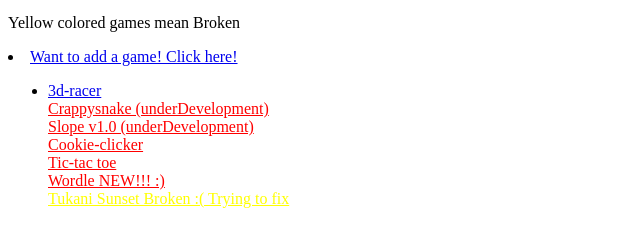
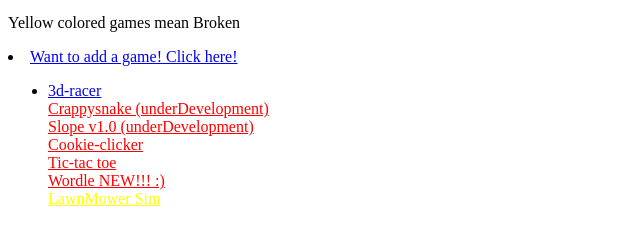
Before and after one commit to Zanman503/Naeroglops, a plain HTML site: page index.html in a window 1280 px wide. Shown: the part 100-346 px from the top of the page, without its empty margins (0-640 px from the left). Drawn offline with Linux system fonts and the light colour scheme.

Commit message:
Update index.html

```diff
--- a/index.html
+++ b/index.html
@@ -25,7 +25,7 @@
     <a href="games/wordle/wodle.html" style="color:#FF0000;"> Wordle NEW!!! :)  </a>
     </div>
      <div>
-    <a href="games/ts/ts.html" style="color:#FFFF00;"> Tukani Sunset Broken :( Trying to fix  </a>
+    <a href="games/ts/ts.html" style="color:#FFFF00;"> LawnMower Sim  </a>
     </div>
 
   </ul>
```
